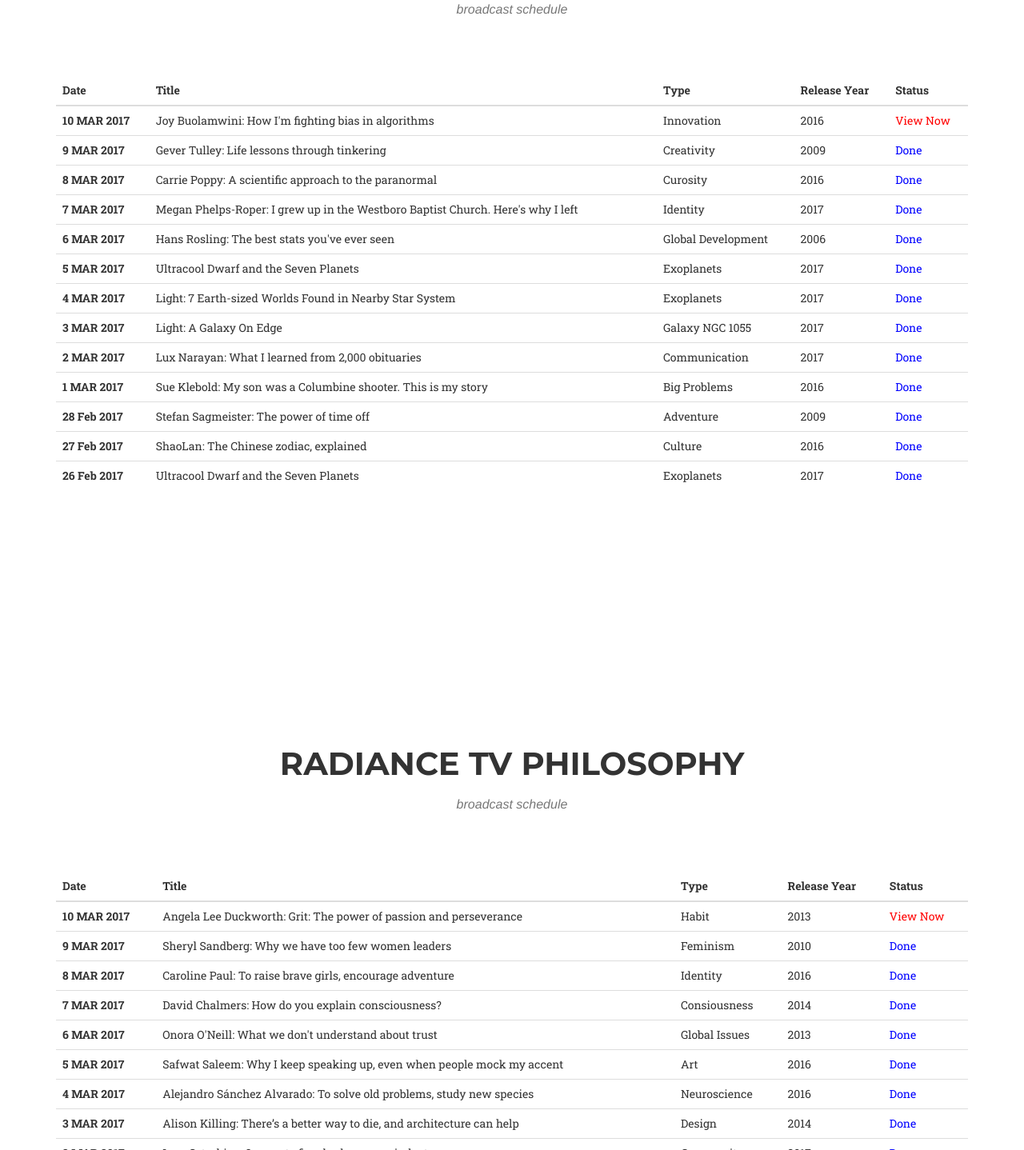
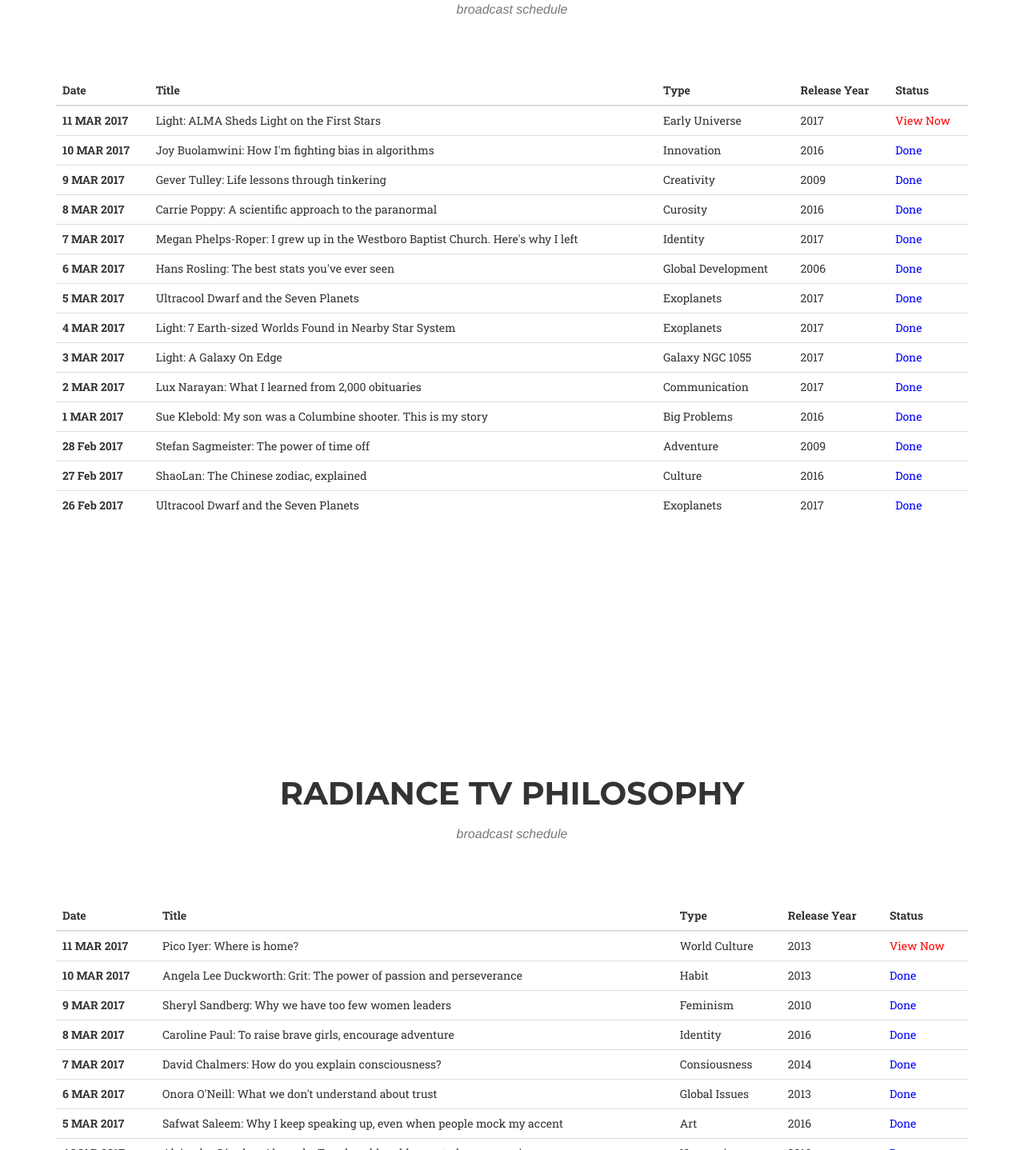
Before and after one commit to prashantdawar/rtv, a plain HTML site: page index.html in a window 1280 px wide. Shown: the part 969-2407 px from the top of the page at 80% size. Drawn offline with nearby package versions, Linux system fonts and the light colour scheme; a web font is replaced by a local one.

Commit message:
march 11 2017

```diff
--- a/index.html
+++ b/index.html
@@ -126,11 +126,18 @@
                   </thead>
                   <tbody>
                   <tr>
+                      <th scope="row">11 MAR 2017</th>
+                      <td>Light: ALMA Sheds Light on the First Stars</td>
+                      <td>Early Universe</td>
+                      <td>2017</td>
+                      <td><a onclick="showPlayer('/video/eso1708a.mp4')" style='color: red'>View Now</a></td>
+                    </tr>
+                  <tr>
                       <th scope="row">10 MAR 2017</th>
                       <td>Joy Buolamwini: How I'm fighting bias in algorithms</td>
                       <td>Innovation</td>
                       <td>2016</td>
-                      <td><a onclick="showPlayer('/video/JoyBuolamwini_2016X-480p.mp4')" style='color: red'>View Now</a></td>
+                      <td style='color: blue'>Done</td>
                     </tr>
                   <tr>
                       <th scope="row">9 MAR 2017</th>
@@ -242,11 +249,18 @@
                   </thead>
                   <tbody>
                   <tr>
+                      <th scope="row">11 MAR 2017</th>
+                      <td>Pico Iyer: Where is home?</td>
+                      <td>World Culture</td>
+                      <td>2013</td>
+                      <td><a onclick="showPlayer('/video/PicoIyer_2013G-480p.mp4')" style='color: red'>View Now</a></td>
+                    </tr>
+                  <tr>
                       <th scope="row">10 MAR 2017</th>
                       <td>Angela Lee Duckworth: Grit: The power of passion and perseverance</td>
                       <td>Habit</td>
                       <td>2013</td>
-                      <td><a onclick="showPlayer('/video/AngelaDuckworth_2013S-480p.mp4')" style='color: red'>View Now</a></td>
+                      <td style='color: blue'>Done</td>
                     </tr>
                   <tr>
                       <th scope="row">9 MAR 2017</th>
```
